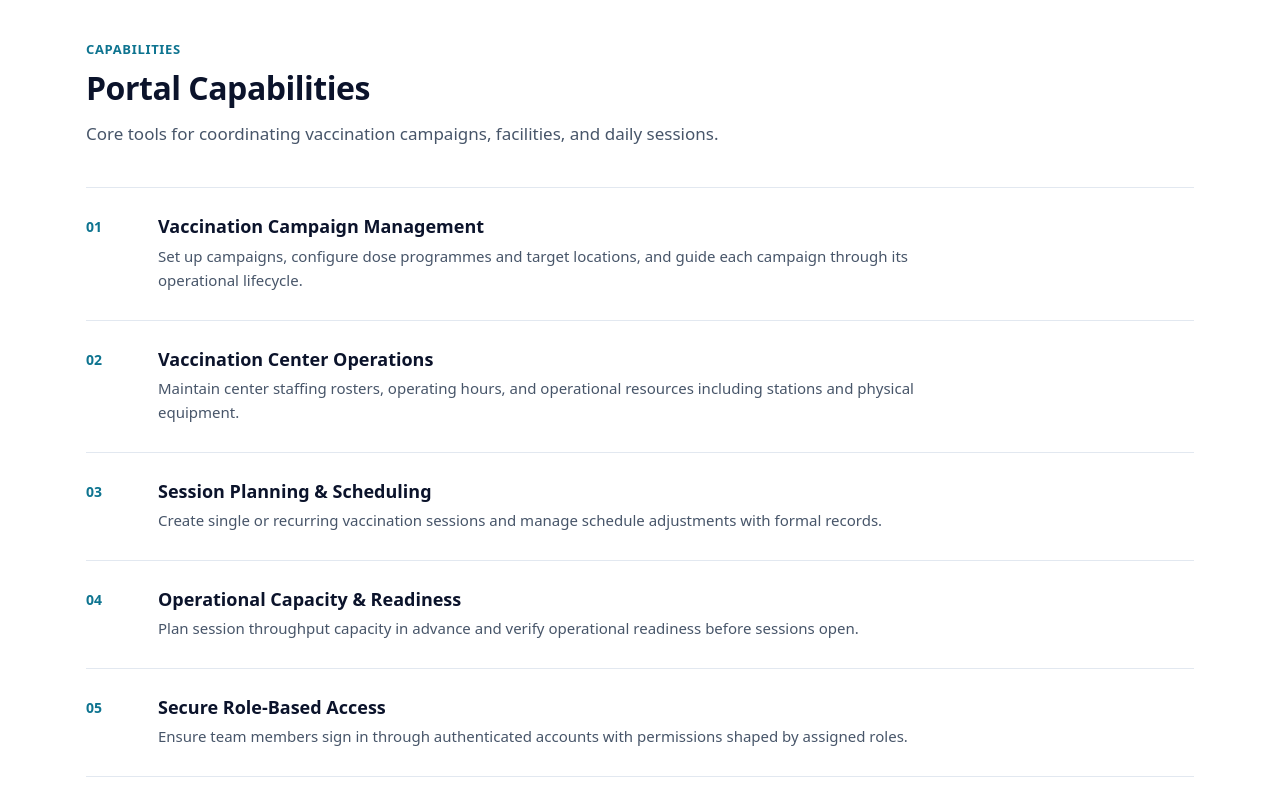
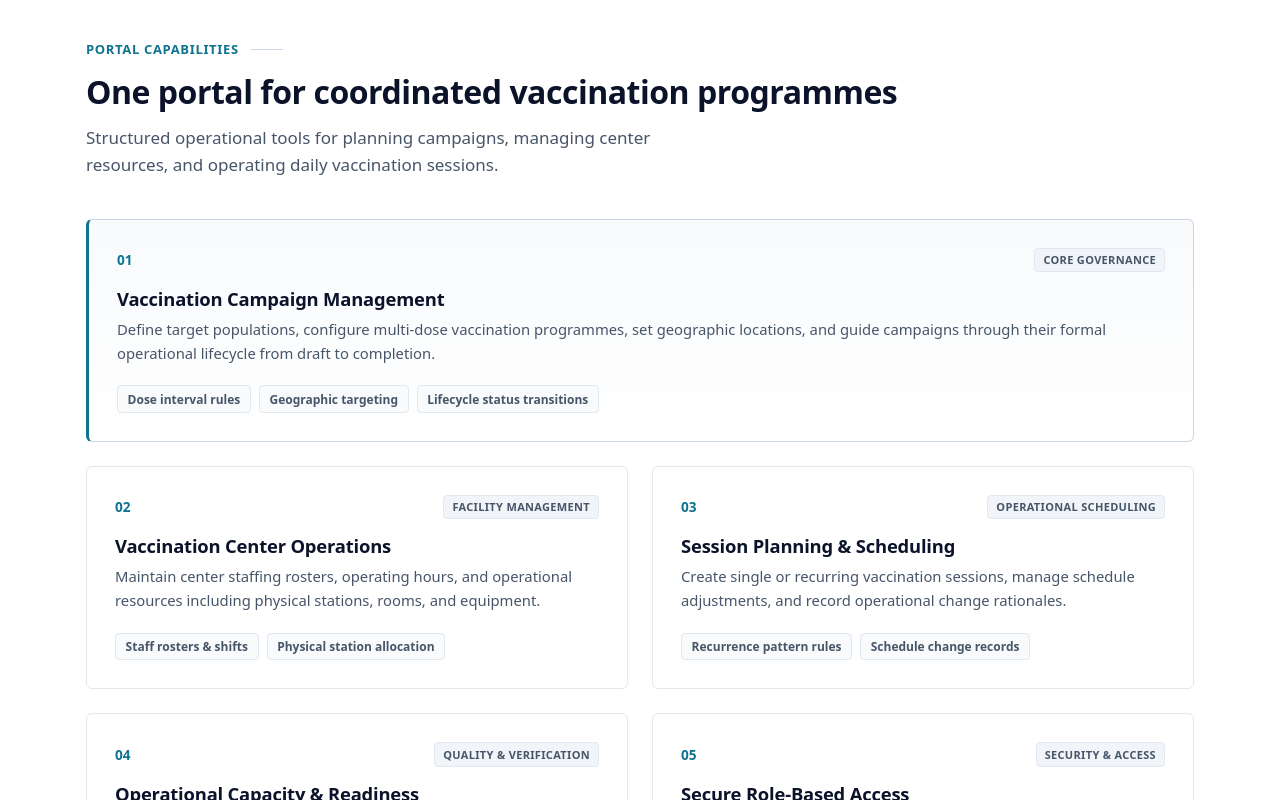
Before and after one commit to Sankalpa-KMCP/se2030-2026-y2-s1-mtr-01-vaccination-portal, a React (Vite) app in the folder frontend/: page / in a window 1280 px wide. Shown: the part 660-1460 px from the top of the page. Built offline with nearby package versions, Linux system fonts and the light colour scheme; no server answers.

Commit message:
feat(frontend): design landing capabilities section

```diff
--- a/frontend/src/features/public-landing/components/CapabilitiesSection.jsx
+++ b/frontend/src/features/public-landing/components/CapabilitiesSection.jsx
@@ -1,55 +1,103 @@
 import React from 'react';
 
-const CAPABILITIES = [
-  {
+const PRIMARY_CAPABILITY = {
   num: '01',
+  tag: 'Core Governance',
   title: 'Vaccination Campaign Management',
-    desc: 'Set up campaigns, configure dose programmes and target locations, and guide each campaign through its operational lifecycle.',
-  },
+  desc: 'Define target populations, configure multi-dose vaccination programmes, set geographic locations, and guide campaigns through their formal operational lifecycle from draft to completion.',
+  highlights: ['Dose interval rules', 'Geographic targeting', 'Lifecycle status transitions'],
+};
+
+const SECONDARY_CAPABILITIES = [
   {
     num: '02',
+    tag: 'Facility Management',
     title: 'Vaccination Center Operations',
-    desc: 'Maintain center staffing rosters, operating hours, and operational resources including stations and physical equipment.',
+    desc: 'Maintain center staffing rosters, operating hours, and operational resources including physical stations, rooms, and equipment.',
+    highlights: ['Staff rosters & shifts', 'Physical station allocation'],
   },
   {
     num: '03',
+    tag: 'Operational Scheduling',
     title: 'Session Planning & Scheduling',
-    desc: 'Create single or recurring vaccination sessions and manage schedule adjustments with formal records.',
+    desc: 'Create single or recurring vaccination sessions, manage schedule adjustments, and record operational change rationales.',
+    highlights: ['Recurrence pattern rules', 'Schedule change records'],
   },
   {
     num: '04',
+    tag: 'Quality & Verification',
     title: 'Operational Capacity & Readiness',
-    desc: 'Plan session throughput capacity in advance and verify operational readiness before sessions open.',
+    desc: 'Plan daily session throughput capacity in advance and verify operational readiness through automated pre-session validation.',
+    highlights: ['Throughput calculation', '6-point readiness gate'],
   },
   {
     num: '05',
+    tag: 'Security & Access',
     title: 'Secure Role-Based Access',
-    desc: 'Ensure team members sign in through authenticated accounts with permissions shaped by assigned roles.',
+    desc: 'Restrict portal operations to authenticated accounts with functional access shaped by assigned healthcare and administrative roles.',
+    highlights: ['Role-scoped permissions', 'Verified session audit'],
   },
 ];
 
 export default function CapabilitiesSection() {
   return (
-    <section className="lp-section" id="capabilities" aria-labelledby="lp-capabilities-title">
+    <section className="lp-section lp-capabilities" id="capabilities" aria-labelledby="lp-capabilities-title">
       <div className="lp-container">
-        <p className="lp-section__eyebrow">Capabilities</p>
+        <div className="lp-section__header">
+          <div className="lp-section__eyebrow-row">
+            <span className="lp-section__eyebrow">Portal Capabilities</span>
+            <span className="lp-section__eyebrow-line" aria-hidden="true" />
+          </div>
           <h2 className="lp-section__title" id="lp-capabilities-title">
-          Portal Capabilities
+            One portal for coordinated vaccination programmes
           </h2>
           <p className="lp-section__lead">
-          Core tools for coordinating vaccination campaigns, facilities, and daily sessions.
+            Structured operational tools for planning campaigns, managing center resources, and operating daily vaccination sessions.
           </p>
+        </div>
 
-        <div className="lp-capabilities-list" role="list">
-          {CAPABILITIES.map((item) => (
-            <div key={item.num} className="lp-capability-item" role="listitem">
-              <span className="lp-capability-item__num">{item.num}</span>
-              <div>
-                <h3 className="lp-capability-item__title">{item.title}</h3>
-                <p className="lp-capability-item__desc">{item.desc}</p>
+        <div className="lp-cap-matrix" role="list">
+          {/* Primary Lead Capability (01) */}
+          <article className="lp-cap-card lp-cap-card--primary" role="listitem">
+            <div className="lp-cap-card__header">
+              <span className="lp-cap-card__num">{PRIMARY_CAPABILITY.num}</span>
+              <span className="lp-cap-card__tag">{PRIMARY_CAPABILITY.tag}</span>
+            </div>
+            <div className="lp-cap-card__content">
+              <h3 className="lp-cap-card__title">{PRIMARY_CAPABILITY.title}</h3>
+              <p className="lp-cap-card__desc">{PRIMARY_CAPABILITY.desc}</p>
+              <div className="lp-cap-card__highlights">
+                {PRIMARY_CAPABILITY.highlights.map((h) => (
+                  <span key={h} className="lp-cap-card__pill">
+                    {h}
+                  </span>
+                ))}
               </div>
             </div>
+          </article>
+
+          {/* Secondary 2x2 Grid (02 - 05) */}
+          <div className="lp-cap-grid">
+            {SECONDARY_CAPABILITIES.map((cap) => (
+              <article key={cap.num} className="lp-cap-card" role="listitem">
+                <div className="lp-cap-card__header">
+                  <span className="lp-cap-card__num">{cap.num}</span>
+                  <span className="lp-cap-card__tag">{cap.tag}</span>
+                </div>
+                <div className="lp-cap-card__content">
+                  <h3 className="lp-cap-card__title">{cap.title}</h3>
+                  <p className="lp-cap-card__desc">{cap.desc}</p>
+                  <div className="lp-cap-card__highlights">
+                    {cap.highlights.map((h) => (
+                      <span key={h} className="lp-cap-card__pill">
+                        {h}
+                      </span>
                     ))}
+                  </div>
+                </div>
+              </article>
+            ))}
+          </div>
         </div>
       </div>
     </section>
--- a/frontend/src/features/public-landing/public-landing.css
+++ b/frontend/src/features/public-landing/public-landing.css
@@ -372,10 +372,22 @@
 .lp-section {
   padding-block: 5rem;
   border-bottom: 1px solid var(--lp-border);
+  scroll-margin-top: 1.5rem;
 }
 
 .lp-section--subtle {
   background-color: var(--lp-bg-subtle);
+}
+
+.lp-section__header {
+  margin-bottom: 2.5rem;
+}
+
+.lp-section__eyebrow-row {
+  display: flex;
+  align-items: center;
+  gap: 0.75rem;
+  margin-bottom: 0.75rem;
 }
 
 .lp-section__eyebrow {
@@ -384,7 +396,12 @@
   text-transform: uppercase;
   letter-spacing: 0.05em;
   color: var(--lp-accent);
-  margin-bottom: 0.5rem;
+}
+
+.lp-section__eyebrow-line {
+  height: 1px;
+  width: 32px;
+  background-color: var(--lp-border-strong);
 }
 
 .lp-section__title {
@@ -400,42 +417,107 @@
   font-size: 1.0625rem;
   color: var(--lp-ink-600);
   max-width: 640px;
-  margin-bottom: 2.5rem;
 }
 
-.lp-capabilities-list {
+/* Capabilities Architectural Matrix */
+.lp-cap-matrix {
   display: flex;
   flex-direction: column;
-  margin-top: 2rem;
-  border-top: 1px solid var(--lp-border);
+  gap: 1.5rem;
 }
 
-.lp-capability-item {
-  display: grid;
-  grid-template-columns: 48px 1fr;
-  gap: 1.5rem;
-  padding-block: 1.75rem;
-  border-bottom: 1px solid var(--lp-border);
+.lp-cap-card {
+  background-color: var(--lp-bg);
+  border: 1px solid var(--lp-border);
+  border-radius: var(--lp-radius-md);
+  padding: 1.75rem;
+  transition: border-color 0.15s ease, box-shadow 0.15s ease;
+  display: flex;
+  flex-direction: column;
 }
 
-.lp-capability-item__num {
-  font-size: 0.875rem;
-  font-weight: 700;
-  color: var(--lp-accent);
+.lp-cap-card:hover {
+  border-color: var(--lp-border-strong);
+  box-shadow: 0 2px 6px rgba(11, 19, 43, 0.04);
 }
 
-.lp-capability-item__title {
-  font-size: 1.125rem;
-  font-weight: 700;
-  color: var(--lp-ink-900);
-  margin-bottom: 0.35rem;
+.lp-cap-card__header {
+  display: flex;
+  align-items: center;
+  justify-content: space-between;
+  margin-bottom: 1rem;
+  min-height: 24px;
 }
 
-.lp-capability-item__desc {
-  font-size: 0.9375rem;
+.lp-cap-card__num {
+  font-size: 0.85rem;
+  font-weight: 750;
+  color: var(--lp-accent);
+  font-variant-numeric: tabular-nums;
+}
+
+.lp-cap-card__tag {
+  font-size: 0.6875rem;
+  font-weight: 650;
   color: var(--lp-ink-600);
-  margin: 0;
-  max-width: 760px;
+  background-color: var(--lp-bg-muted);
+  border: 1px solid var(--lp-border);
+  padding: 0.15rem 0.5rem;
+  border-radius: var(--lp-radius-sm);
+  letter-spacing: 0.03em;
+  text-transform: uppercase;
+  white-space: nowrap;
+}
+
+.lp-cap-card__content {
+  display: flex;
+  flex-direction: column;
+  flex-grow: 1;
+}
+
+.lp-cap-card__title {
+  font-size: 1.15rem;
+  font-weight: 750;
+  color: var(--lp-ink-900);
+  margin-bottom: 0.5rem;
+  letter-spacing: -0.01em;
+}
+
+.lp-cap-card__desc {
+  font-size: 0.925rem;
+  color: var(--lp-ink-600);
+  line-height: 1.6;
+  margin-bottom: 1.25rem;
+  flex-grow: 1;
+}
+
+.lp-cap-card__highlights {
+  display: flex;
+  flex-wrap: wrap;
+  gap: 0.5rem;
+}
+
+.lp-cap-card__pill {
+  font-size: 0.75rem;
+  font-weight: 550;
+  color: var(--lp-ink-600);
+  background-color: var(--lp-bg-subtle);
+  border: 1px solid var(--lp-border);
+  padding: 0.2rem 0.6rem;
+  border-radius: var(--lp-radius-sm);
+}
+
+/* Primary Lead Card (01) Layout */
+.lp-cap-card--primary {
+  background: linear-gradient(180deg, var(--lp-bg-subtle) 0%, var(--lp-bg) 100%);
+  border-color: var(--lp-border-strong);
+  border-left: 3px solid var(--lp-accent);
+}
+
+.lp-cap-grid {
+  display: grid;
+  grid-template-columns: repeat(2, 1fr);
+  gap: 1.5rem;
 }
 
 .lp-workflow-list {
@@ -602,6 +684,11 @@
     display: none;
   }
 
+  .lp-cap-grid {
+    grid-template-columns: 1fr;
+    gap: 1.25rem;
+  }
+
   .lp-workflow-list {
     grid-template-columns: 1fr;
     gap: 1.5rem;
```
Lines whose indentation alone changed are shown as unchanged.
